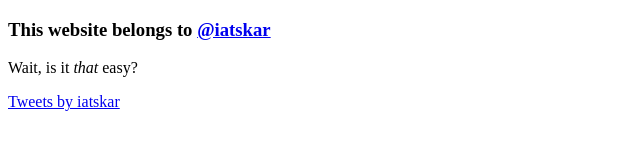
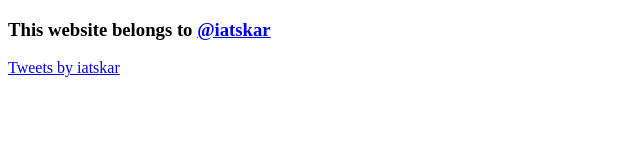
Before and after one commit to iatskar/iatskar.github.io, a plain HTML site: page index.html in a window 1280 px wide. Shown: the whole page, without its empty margins (0-640 px from the left). Drawn offline with Linux system fonts and the light colour scheme.

Commit message:
Deleted the that easy thing

```diff
--- a/index.html
+++ b/index.html
@@ -6,7 +6,6 @@
 </head>
 <body>
     <h3>This website belongs to <a href="https://x.com/iatskar">@iatskar</a></h3>
-    <p>Wait, is it <i>that</i> easy?</p>
     <a class="twitter-timeline" data-lang="en" data-width="500" data-height="500" data-theme="dark" href="https://twitter.com/iatskar?ref_src=twsrc%5Etfw">Tweets by iatskar</a> <script async src="https://platform.twitter.com/widgets.js" charset="utf-8"></script>
 </body>
 </html>
```
